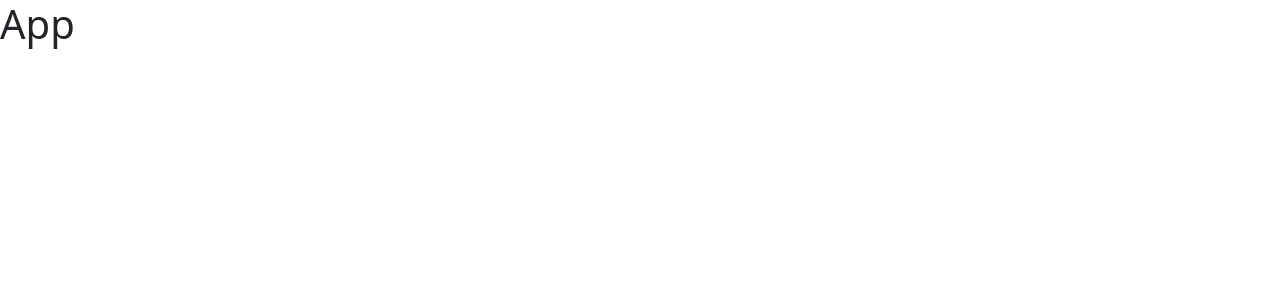
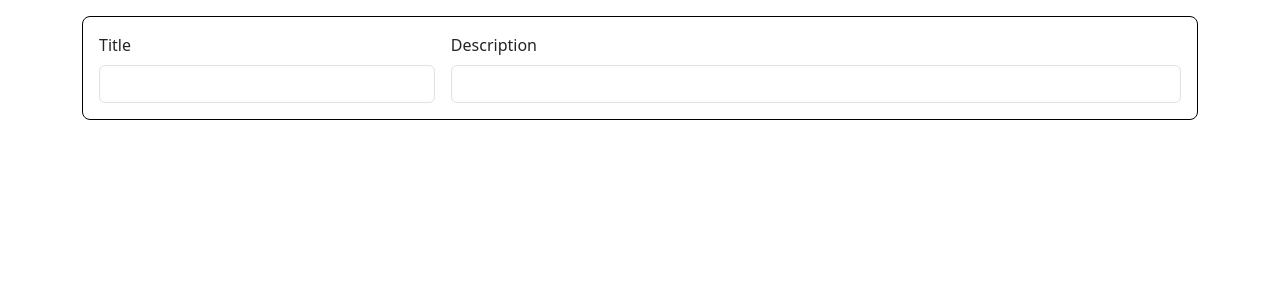
Before and after one commit to mowhammadali/angular-first-todo-app, an Angular app: page / in a window 1280 px wide. Shown: the top 300 px of the page. Built offline with nearby package versions, Linux system fonts and the light colour scheme.

Commit message:
[implement] row-1 of todo generator section

```diff
--- a/src/app/app.component.html
+++ b/src/app/app.component.html
@@ -1 +1 @@
-<h1>App</h1>
+<app-home></app-home>
--- a/src/app/app.module.ts
+++ b/src/app/app.module.ts
@@ -3,9 +3,12 @@ import { BrowserModule } from '@angular/platform-browser';
 
 import { AppRoutingModule } from './app-routing.module';
 import { AppComponent } from './app.component';
+import { HomeComponent } from './pages/home/home.component';
+import { TodoGeneratorComponent } from './components/todo-generator/todo-generator.component';
+import { ItemGrowDirective } from './directives/item-grow/item-grow.directive';
 
 @NgModule({
-    declarations: [AppComponent],
+    declarations: [AppComponent, HomeComponent, TodoGeneratorComponent, ItemGrowDirective],
     imports: [BrowserModule, AppRoutingModule],
     providers: [],
     bootstrap: [AppComponent],
--- /dev/null
+++ b/src/app/components/todo-generator/todo-generator.component.css
@@ -0,0 +1,11 @@
+.todo-generator {
+    padding: 1rem;
+    border: 1px solid black;
+    border-radius: 8px;
+}
+
+.row-1 {
+    display: flex;
+    align-items: center;
+    gap: 1rem;
+}
--- /dev/null
+++ b/src/app/components/todo-generator/todo-generator.component.html
@@ -0,0 +1,12 @@
+<div class="todo-generator">
+    <div class="row-1">
+        <div appItemGrow>
+            <label for="formControlTitleInput" class="form-label">Title</label>
+            <input type="text" class="form-control" id="formControlTitleInput" />
+        </div>
+        <div appItemGrow [grow-value]="6">
+            <label for="formControlDescriptionInput" class="form-label">Description</label>
+            <input type="email" class="form-control" id="formControlDescriptionInput" />
+        </div>
+    </div>
+</div>
--- /dev/null
+++ b/src/app/components/todo-generator/todo-generator.component.ts
@@ -0,0 +1,12 @@
+import { Component, OnInit } from '@angular/core';
+
+@Component({
+    selector: 'app-todo-generator',
+    templateUrl: './todo-generator.component.html',
+    styleUrls: ['./todo-generator.component.css'],
+})
+export class TodoGeneratorComponent implements OnInit {
+    constructor() {}
+
+    ngOnInit(): void {}
+}
--- /dev/null
+++ b/src/app/directives/item-grow/item-grow.directive.ts
@@ -0,0 +1,16 @@
+import { Directive, ElementRef, HostBinding, Input, OnInit } from '@angular/core';
+
+@Directive({
+    selector: '[appItemGrow]',
+})
+export class ItemGrowDirective {
+    @HostBinding('style.flex-grow') grow: number = 1;
+
+    @Input('grow-value') set value(value: number) {
+        if (value < 0) {
+            this.grow = 1;
+        }
+
+        this.grow = value;
+    }
+}
--- /dev/null
+++ b/src/app/pages/home/home.component.html
@@ -0,0 +1,3 @@
+<div class="container">
+    <app-todo-generator></app-todo-generator>
+</div>
--- /dev/null
+++ b/src/app/pages/home/home.component.ts
@@ -0,0 +1,12 @@
+import { Component, OnInit } from '@angular/core';
+
+@Component({
+    selector: 'app-home',
+    templateUrl: './home.component.html',
+    styleUrls: ['./home.component.css'],
+})
+export class HomeComponent implements OnInit {
+    constructor() {}
+
+    ngOnInit(): void {}
+}
--- a/src/styles.css
+++ b/src/styles.css
@@ -1 +1,9 @@
-/* You can add global styles to this file, and also import other style files */
+* {
+    padding: 0;
+    margin: 0;
+    box-sizing: border-box;
+}
+
+body {
+    padding: 1rem;
+}
--- a/tsconfig.json
+++ b/tsconfig.json
@@ -16,6 +16,7 @@
         "experimentalDecorators": true,
         "moduleResolution": "node",
         "importHelpers": true,
+        "strictPropertyInitialization": false,
         "target": "es2020",
         "module": "es2020",
         "lib": ["es2020", "dom"]
```
Also changed, not shown: src/app/pages/home/home.component.css (added).
